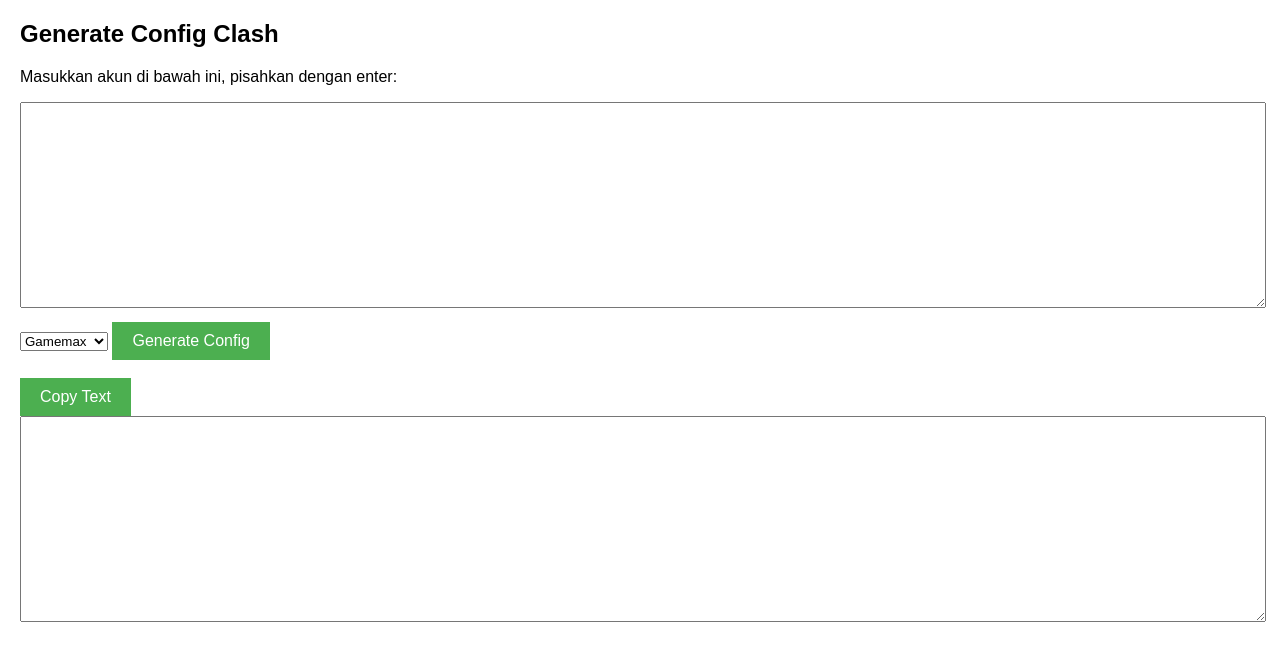
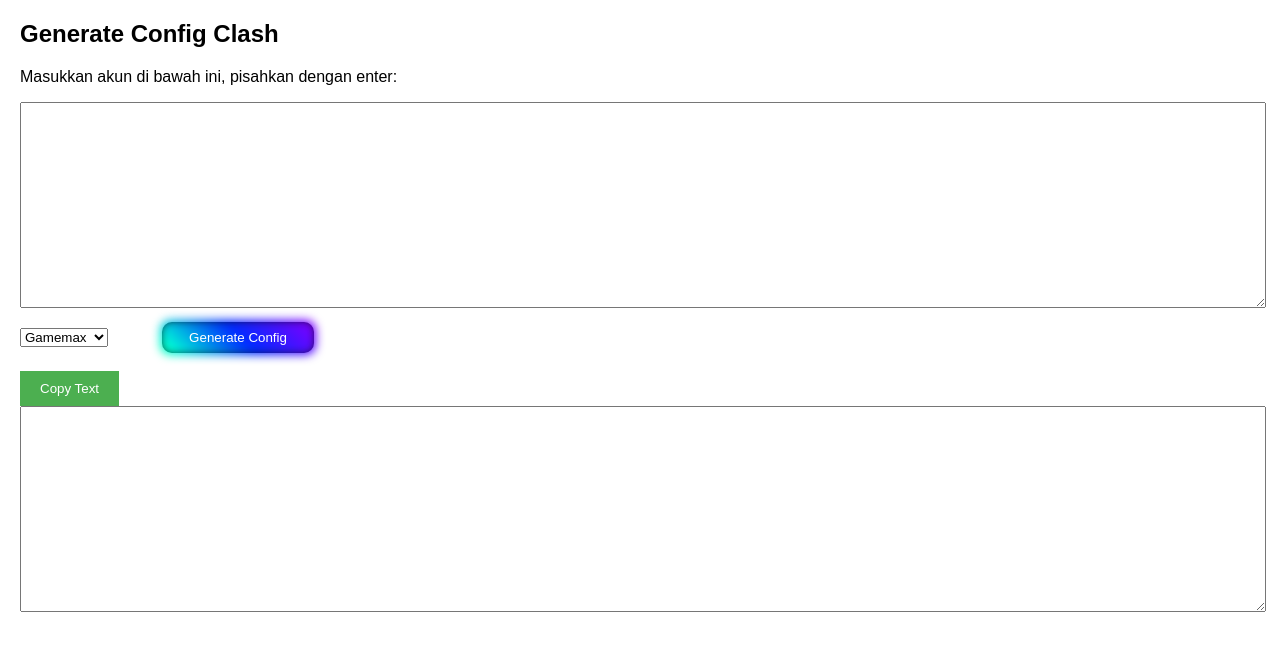
Before and after one commit to reokadhafi/clashconfig.github.io, a plain HTML site: page index.html in a window 1280 px wide. Drawn offline with Linux system fonts and the light colour scheme.

Commit message:
Update style.css

```diff
--- a/style.css
+++ b/style.css
@@ -11,7 +11,7 @@ textarea {
 
 button {
     padding: 10px 20px;
-    font-size: 16px;
+    /* font-size: 16px; */
     background-color: #4CAF50;
     color: white;
     border: none;
@@ -21,3 +21,71 @@ button {
 button:hover {
     background-color: #45a049;
 }
+
+.generate {
+    padding: 0.6em 2em;
+    border: none;
+    outline: none;
+    color: rgb(255, 255, 255);
+    background: #111;
+    cursor: pointer;
+    position: relative;
+    z-index: 0;
+    border-radius: 10px;
+    user-select: none;
+    -webkit-user-select: none;
+    touch-action: manipulation;
+    left: 50px;
+}
+
+.generate:before {
+    content: "";
+    background: linear-gradient(45deg,
+            #ff0000,
+            #ff7300,
+            #fffb00,
+            #48ff00,
+            #00ffd5,
+            #002bff,
+            #7a00ff,
+            #ff00c8,
+            #ff0000);
+    position: absolute;
+    top: -2px;
+    left: -2px;
+    background-size: 400%;
+    z-index: -1;
+    filter: blur(5px);
+    -webkit-filter: blur(5px);
+    width: calc(100% + 4px);
+    height: calc(100% + 4px);
+    animation: glowing-button 20s linear infinite;
+    transition: opacity 0.3s ease-in-out;
+    border-radius: 10px;
+}
+
+@keyframes glowing-button {
+    0% {
+        background-position: 0 0;
+    }
+
+    50% {
+        background-position: 400% 0;
+    }
+
+    100% {
+        background-position: 0 0;
+    }
+}
+
+.generate:after {
+    z-index: -1;
+    /* content: ""; */
+    position: absolute;
+    width: 100%;
+    height: 100%;
+    background: #222;
+    left: 0;
+    top: 0;
+    border-radius: 10px;
+}
```
